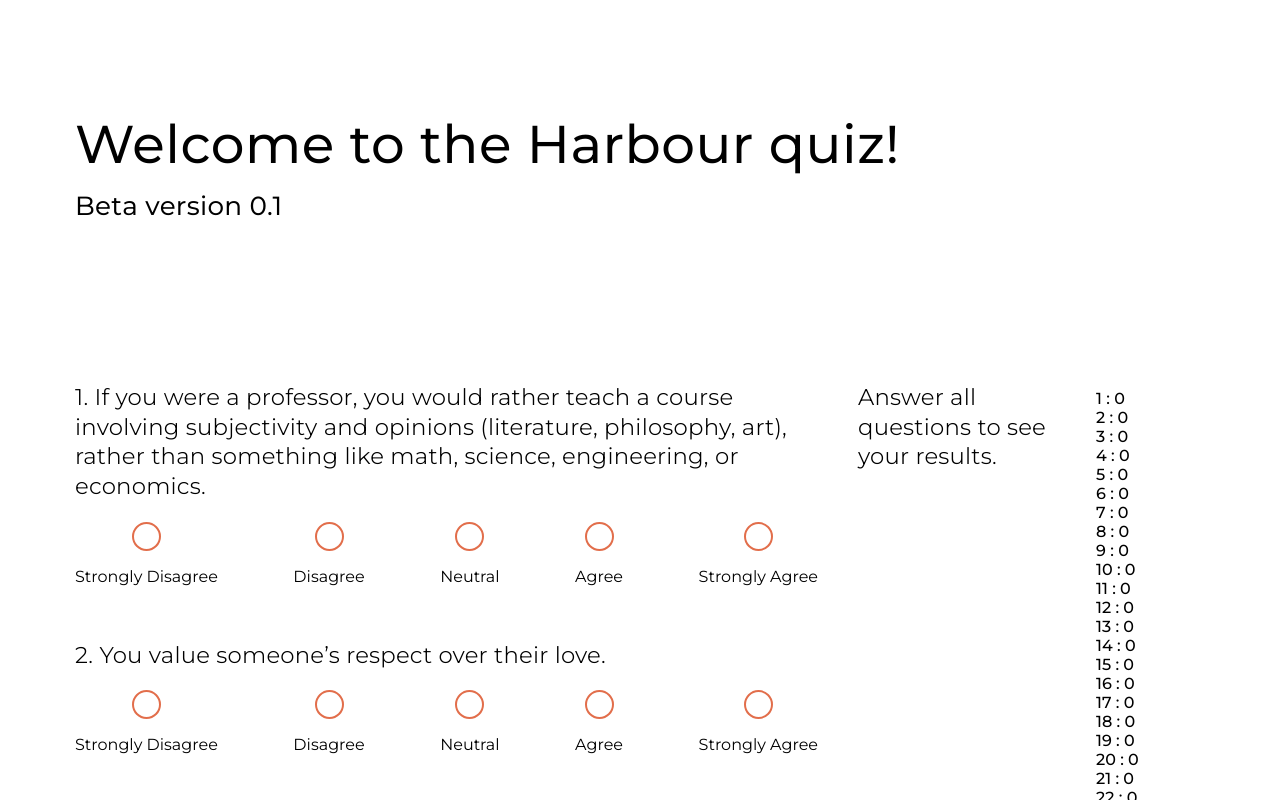
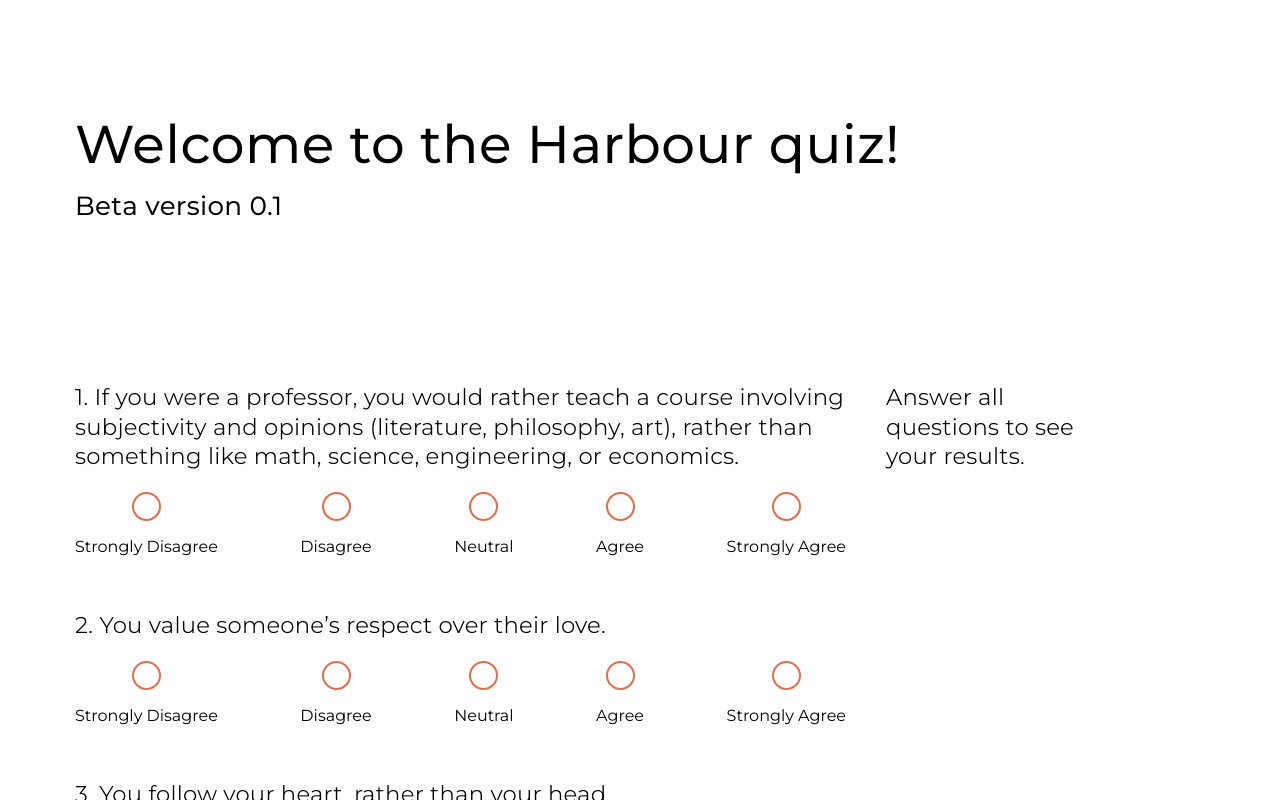
Before and after one commit to ellaroy99/harbour, a Next.js app: page / in a window 1280 px wide. Built offline with nearby package versions, Linux system fonts and the light colour scheme.

Commit message:
removed extra info

```diff
--- a/pages/index.js
+++ b/pages/index.js
@@ -58,7 +58,8 @@ const Home = ({ homepage }) => {
     code += FT >= 15 ? "F" : "T";
     code += CN >= 15 ? "C" : "N";
 
-    return <>All questions have been answered. <br/>I/E: {IE},<br/> F/T: {FT}, <br/> C/N: {CN},<br/> result: {code} <br/> archetype: {archetypes[code]}</>;
+    return <>All questions have been answered. <br/> archetype: {archetypes[code]}</>;
+    //return <>All questions have been answered. <br/>I/E: {IE},<br/> F/T: {FT}, <br/> C/N: {CN},<br/> result: {code} <br/> archetype: {archetypes[code]}</>;
   }
 
   let checkIE = (q) => q.axis < 3
@@ -85,9 +86,9 @@ const Home = ({ homepage }) => {
           </div>
 
           <p>{result}</p>
-          <ul>
+          {/* <ul>
             <>{ profile.map((q, index) => { return <li key={index}>{q.id} : {q.value}</li>; })}</>
-          </ul>
+            </ul>*/}
         </div>
 
         <Spacer h="50px" />
```
